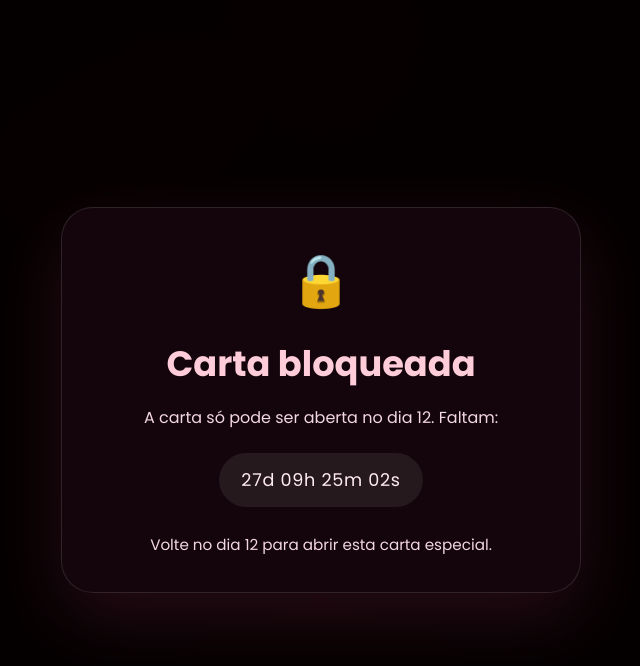
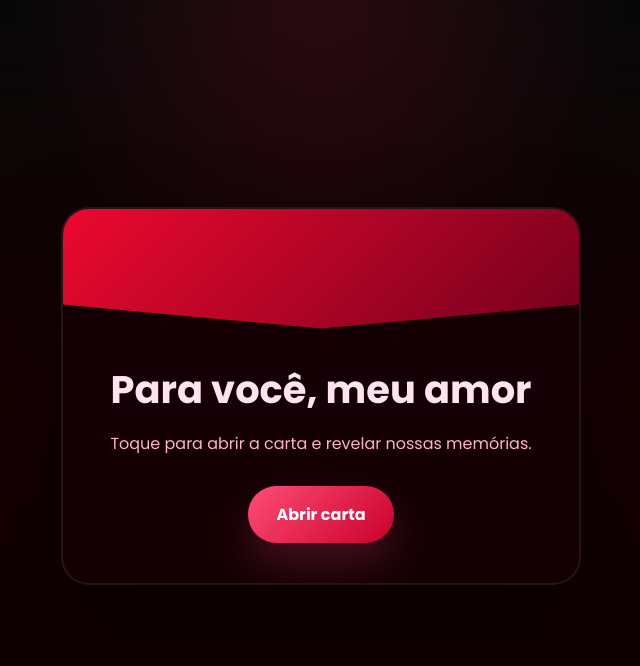
Before and after one commit to PhelipeDevs/Carta-de-amorzz, a plain HTML site: page index.html in a window 1280 px wide. Shown: the whole page, without its empty margins (319-959 px from the left). Drawn offline with Linux system fonts and the light colour scheme.

Commit message:
Update index.html

```diff
--- a/index.html
+++ b/index.html
@@ -9,17 +9,6 @@
   <link href="https://fonts.googleapis.com/css2?family=Poppins:wght@300;400;500;600;700&display=swap" rel="stylesheet">
 </head>
 <body>
-  <div class="background"></div>
-
-  <div class="lock-screen">
-    <div class="lock-card">
-      <div class="lock-icon">🔒</div>
-      <h2>Carta bloqueada</h2>
-      <p id="lockMessage">A carta só pode ser aberta no dia 12.</p>
-      <div class="countdown-timer" id="countdownTimer">Carregando tempo...</div>
-      <p class="lock-note">Volte no dia 12 para abrir esta carta especial.</p>
-    </div>
-  </div>
 
   <div class="envelope-wrapper">
     <div class="envelope">
```
